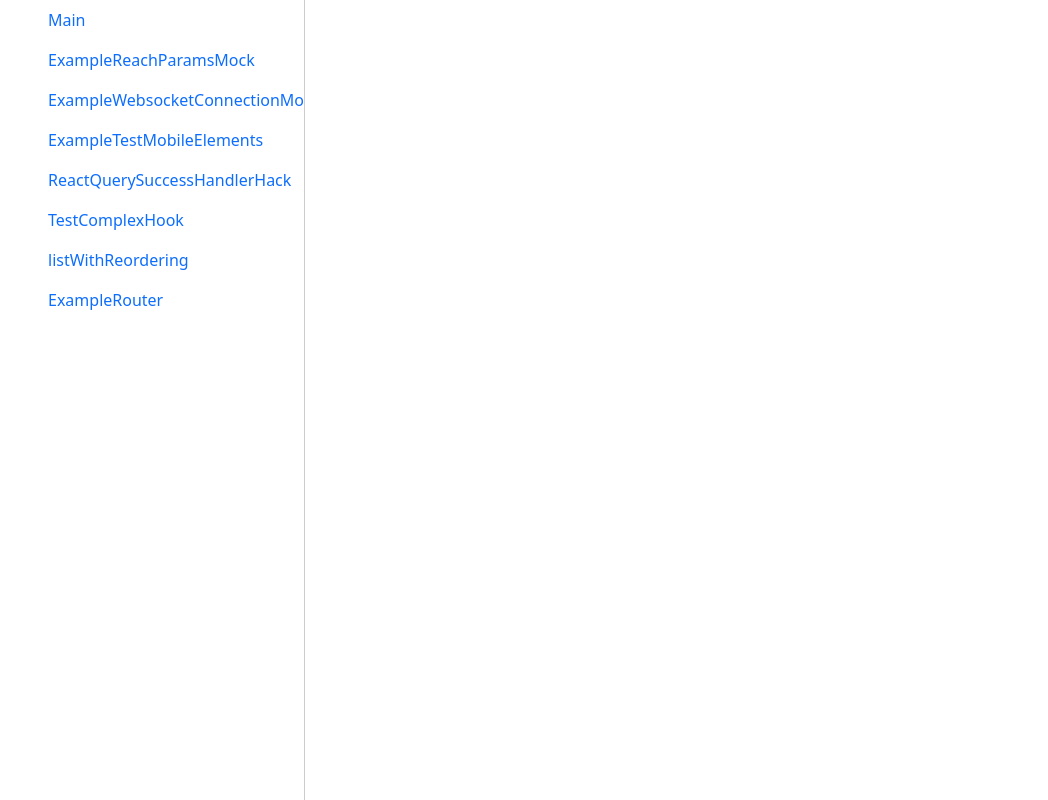
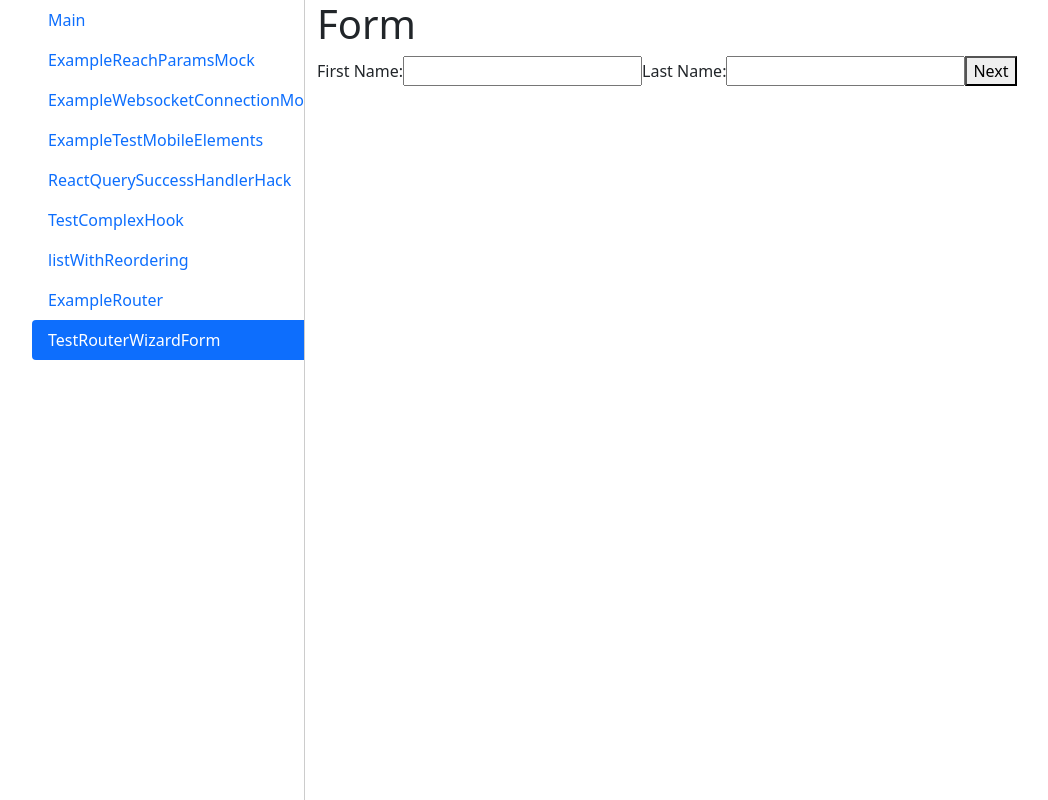
Before and after one commit to Selleo/react_testing_example, a React (Create React App) app: page /wizard/first in a window 1280 px wide. Shown: the whole page, without its empty margins (50-1098 px from the left). Built offline with nearby package versions, Linux system fonts and the light colour scheme.

Commit message:
add example of wizard form based on react router and formik

```diff
--- a/package.json
+++ b/package.json
@@ -5,6 +5,7 @@
   "dependencies": {
     "@reach/router": "^1.3.4",
     "bootstrap": "5.1.3",
+    "formik": "^2.2.9",
     "react": "^17.0.2",
     "react-bootstrap": "^2.0.2",
     "react-dom": "^17.0.2",
@@ -12,7 +13,8 @@
     "react-scripts": "4.0.3",
     "react-use": "^17.3.1",
     "web-vitals": "^1.0.1",
-    "ws": "^8.2.3"
+    "ws": "^8.2.3",
+    "yup": "^0.32.11"
   },
   "scripts": {
     "start": "react-scripts start",
--- a/src/cases/index.js
+++ b/src/cases/index.js
@@ -5,6 +5,7 @@ import ReactQuerySuccessHandler from "./react_query_success_handler/ReactQuerySu
 import TestComplexHook from "./test_complex_hook/TestComplexHook";
 import ListWithReordering from "./list_with_reordering/ListWithReordering";
 import ExampleRouter from "./test_router/ExampleRouter";
+import TestRouterWizardForm from "./test_router_wizard_form/TestRouterWizardForm";
 
 const examples = [
   {
@@ -48,6 +49,12 @@ const examples = [
     path: "/exampleRouter/*",
     to: "/exampleRouter",
     linkText: "ExampleRouter",
+  },
+  {
+    Component: TestRouterWizardForm,
+    path: "/wizard/*",
+    to: "/wizard/first",
+    linkText: "TestRouterWizardForm"
   }
 ];
 
--- /dev/null
+++ b/src/cases/test_router_wizard_form/First.js
@@ -0,0 +1,40 @@
+import React, { useEffect } from "react";
+import { Field, useFormikContext } from "formik";
+
+const First = () => {
+  const { setStep } = useFormikContext();
+
+  useEffect(() => {
+    setStep(0);
+  }, [setStep]);
+
+  return (
+    <div>
+      <label>
+        First Name:
+        <Field name="firstName">
+          {({ field, meta }) => (
+            <>
+              <input {...field} />
+              <p>{meta.touched && meta.error}</p>
+            </>
+          )}
+        </Field>
+      </label>
+      <label>
+        Last Name:
+        <Field name="lastName">
+          {({ field, meta }) => (
+            <>
+              <input {...field} />
+              <p>{meta.touched && meta.error}</p>
+            </>
+          )}
+        </Field>
+      </label>
+      <button type="submit">Next</button>
+    </div>
+  );
+}
+
+export default First;
--- /dev/null
+++ b/src/cases/test_router_wizard_form/Second.js
@@ -0,0 +1,36 @@
+import React, { useEffect } from "react";
+import { Field, useFormikContext } from "formik";
+import { useNavigate } from "@reach/router";
+
+const Second = () => {
+  const navigate = useNavigate();
+  const { setStep } = useFormikContext();
+
+  const handlePrevButtonClick = () => {
+    navigate('/wizard/first', { state: { controlledEntry: true }, replace: true});
+  };
+
+  useEffect(() => {
+    setStep(1);
+  }, [setStep]);
+
+  return (
+    <div>
+      <label>
+        E-mail:
+        <Field name="email">
+          {({ field, meta }) => (
+            <>
+              <input type="email" {...field} />
+              <p>{meta.touched && meta.error}</p>
+            </>
+          )}
+        </Field>
+      </label>
+      <button type="button" onClick={handlePrevButtonClick}>Previous</button>
+      <button type="submit">Next</button>
+    </div>
+  )
+};
+
+export default Second;
--- /dev/null
+++ b/src/cases/test_router_wizard_form/TestRouterWizardForm.js
@@ -0,0 +1,21 @@
+import React  from 'react';
+import { Router } from "@reach/router"
+
+import Wizard from './Wizard';
+import First from './First';
+import Second from './Second';
+import Third from './Third';
+
+const TestRouterWizardForm = () => (
+  <div>
+    <Router>
+      <Wizard path="/">
+        <First path="first" />
+        <Second  path="second" />
+        <Third path="third" />
+      </Wizard>
+    </Router>
+  </div>
+);
+
+export default TestRouterWizardForm;
--- /dev/null
+++ b/src/cases/test_router_wizard_form/Third.js
@@ -0,0 +1,35 @@
+import React, { useEffect } from "react";
+import { Field, useFormikContext } from "formik";
+import { navigate } from "@reach/router";
+
+const Third = () => {
+  const { setStep } = useFormikContext();
+
+  const handlePrevButtonClick = () => {
+    navigate('/wizard/second', { state: { controlledEntry: true }, replace: true});
+  };
+
+  useEffect(() => {
+    setStep(2);
+  }, [setStep]);
+
+  return (
+    <div>
+      <label>
+        Date:
+        <Field name="date">
+          {({ field, meta }) => (
+            <>
+              <input type="date" {...field} />
+              <p>{meta.touched && meta.error}</p>
+            </>
+          )}
+        </Field>
+      </label>
+      <button type="button" onClick={handlePrevButtonClick}>Previous</button>
+      <button type="submit">Submit</button>
+    </div>
+  )
+};
+
+export default Third;
--- /dev/null
+++ b/src/cases/test_router_wizard_form/Wizard.js
@@ -0,0 +1,70 @@
+import React, { useEffect, useState } from 'react'
+import { useFormik, FormikProvider } from 'formik';
+import * as yup from 'yup';
+import { navigate } from '@reach/router';
+import { useBeforeUnload } from 'react-use';
+
+const initialValues = {
+  firstName: '',
+  lastName: '',
+  email: '',
+  date: ''
+};
+
+const validationSchema = [
+  yup.object({
+    firstName: yup.string().required('This field is required'),
+    lastName: yup.string().required('This field is required.')
+  }),
+  yup.object({
+    email: yup.string().email('Provide valid email format.').required()
+  }),
+  yup.object({
+    date: yup.date().typeError('Date format required').required('This field is required.')
+  })
+];
+
+const controlledNavigate = path => navigate(path, { state: { controlledEntry: true }, replace: true});
+
+const formNavigation = ['/wizard/second', '/wizard/third'];
+
+const Wizard = ({ children, location }) => {
+  const [step, setStep] = useState(0);
+  const formik = useFormik({
+    onSubmit: (values, helpers) => {
+      if (step === 2) {
+        console.log(values);
+        return;
+      };
+
+      helpers.setTouched({});
+      controlledNavigate(formNavigation[step]);
+    },
+    initialValues,
+    validationSchema: validationSchema[step],
+    validateOnMount: true
+  });
+
+  useBeforeUnload(() => {
+    navigate('/wizard/first', { replace: true });
+
+    return true; },
+  'You have unsaved changes, are you sure?');
+
+  useEffect(() => {
+    if (!location?.state?.controlledEntry) {
+      navigate('/wizard/first', { replace: true });
+    }
+  }, [location?.state?.controlledEntry]);
+
+  return (
+    <FormikProvider value={{...formik, setStep}}>
+      <h1>Form</h1>
+      <form onSubmit={formik.handleSubmit}>
+        {children}
+      </form>
+    </FormikProvider>
+  );
+};
+
+export default Wizard;
```
Also changed, not shown: 1 other file (tests, documents, lock files or other folders).
